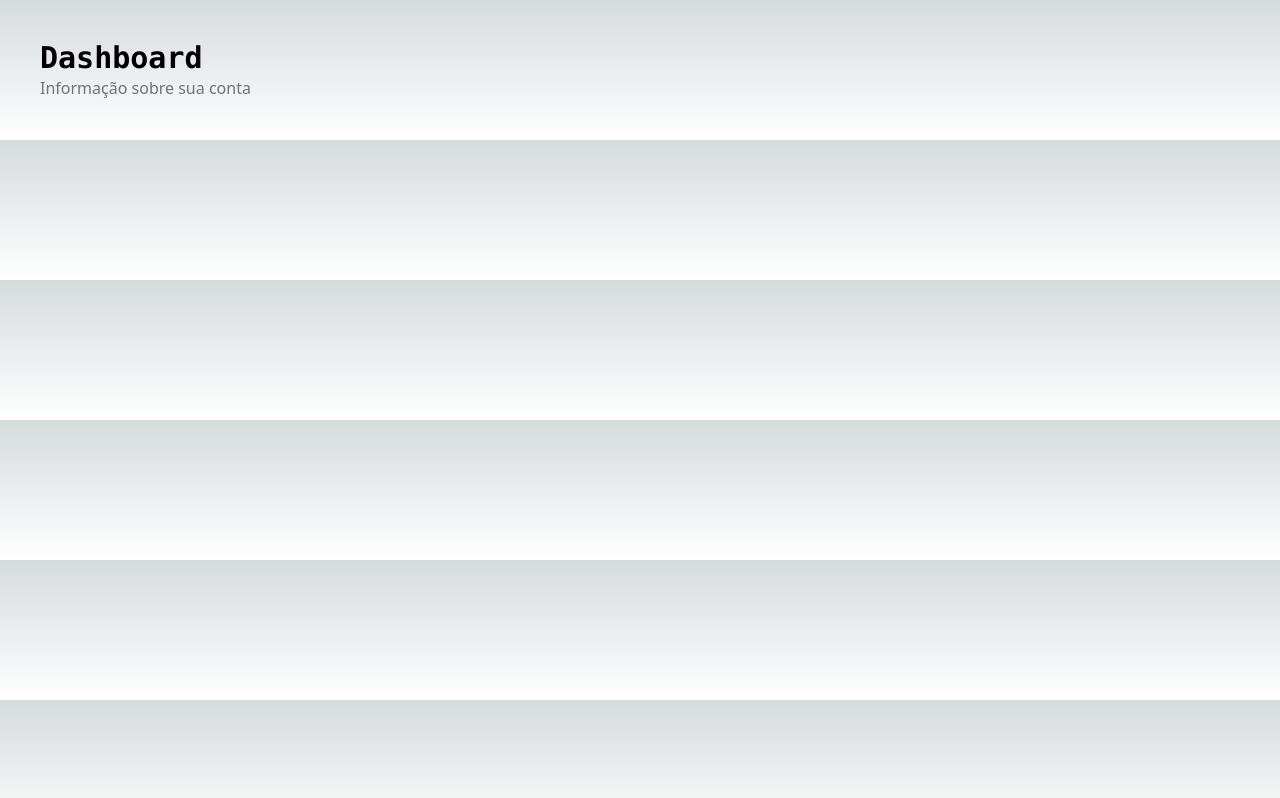
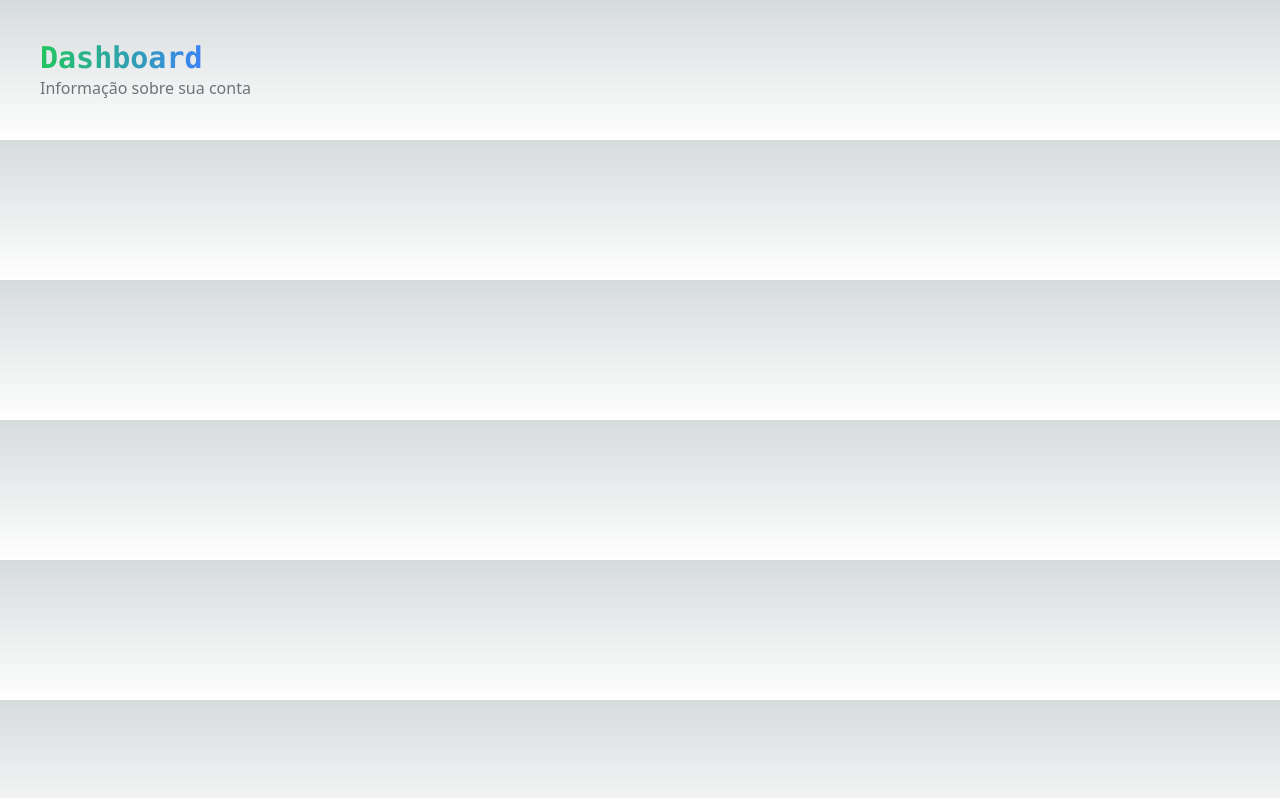
Before and after one commit to israelbulcaotavares/react-tailwind-cod3r, a Next.js app: page /extras/titulo in a window 1280 px wide. Built offline with nearby package versions, Linux system fonts and the light colour scheme.

Commit message:
texto com gradiente

```diff
--- a/src/components/template/Titulo.tsx
+++ b/src/components/template/Titulo.tsx
@@ -1,14 +1,22 @@
 interface TituloProps {
-    principal: string
-    secundario: string
+  principal: string;
+  secundario: string;
+  gradiente?: boolean;
 }
 
-
-export default function Titulo(props: TituloProps){
-    return(
-        <div className="flex flex-col">
-            <span className="text-3xl font-black font-mono">{props.principal}</span>
-            <span className="text-base font-light text-zinc-500">{props.secundario}</span>
-        </div>
-    )
+export default function Titulo(props: TituloProps) {
+  return (
+    <div className="flex flex-col items-start">
+      <h1
+        className={`text-3xl font-black font-mono ${
+          props.gradiente ? "bg-gradient-to-r from-green-500 to-blue-500 bg-clip-text text-transparent"  : ""
+        }`}
+      >
+        {props.principal}
+      </h1>
+      <span className="text-base font-light text-zinc-500">
+        {props.secundario}
+      </span>
+    </div>
+  );
 }
--- a/src/pages/extras/titulo.tsx
+++ b/src/pages/extras/titulo.tsx
@@ -3,7 +3,11 @@ import Titulo from "@/components/template/Titulo";
 export default function PaginaTitulo() {
   return (
     <div className="p-10">
-      <Titulo principal="Dashboard" secundario="Informação sobre sua conta" />
+      <Titulo
+        principal="Dashboard"
+        secundario="Informação sobre sua conta"
+        gradiente
+      />
     </div>
   );
 }
```
